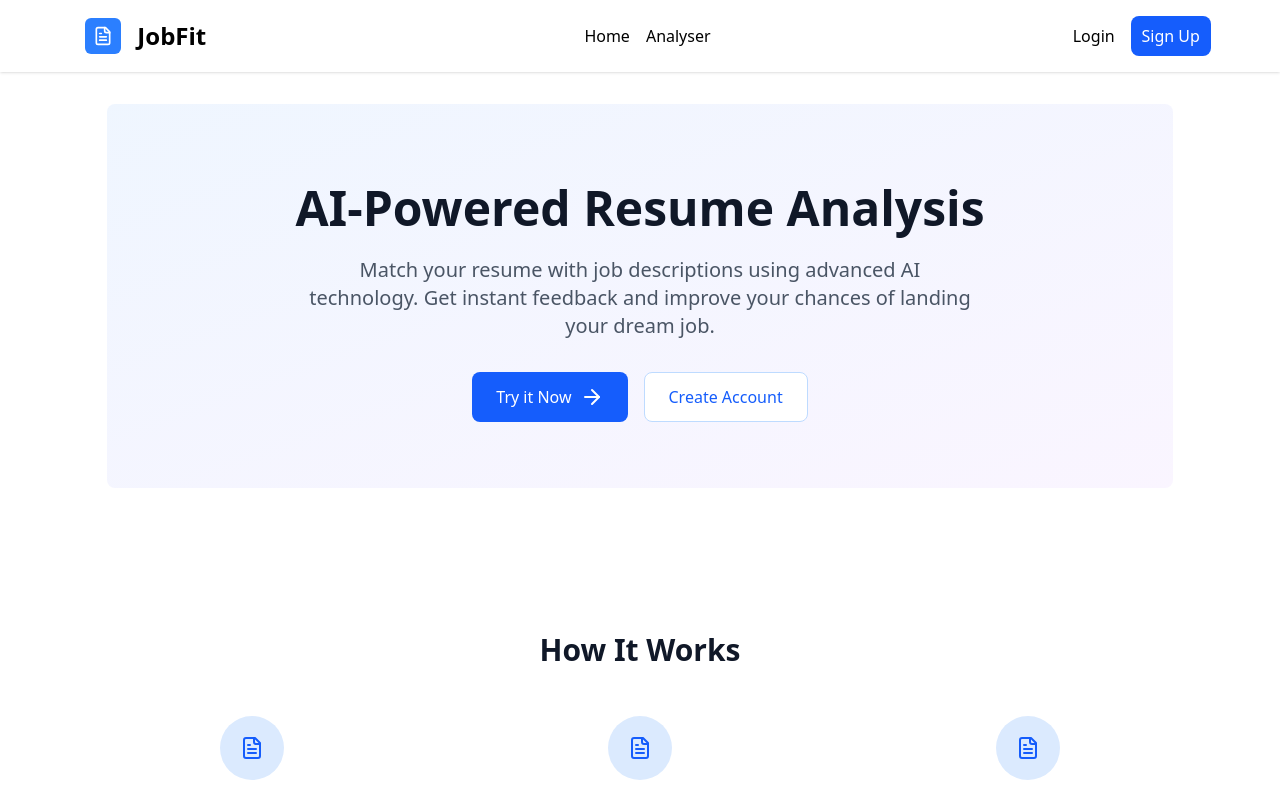
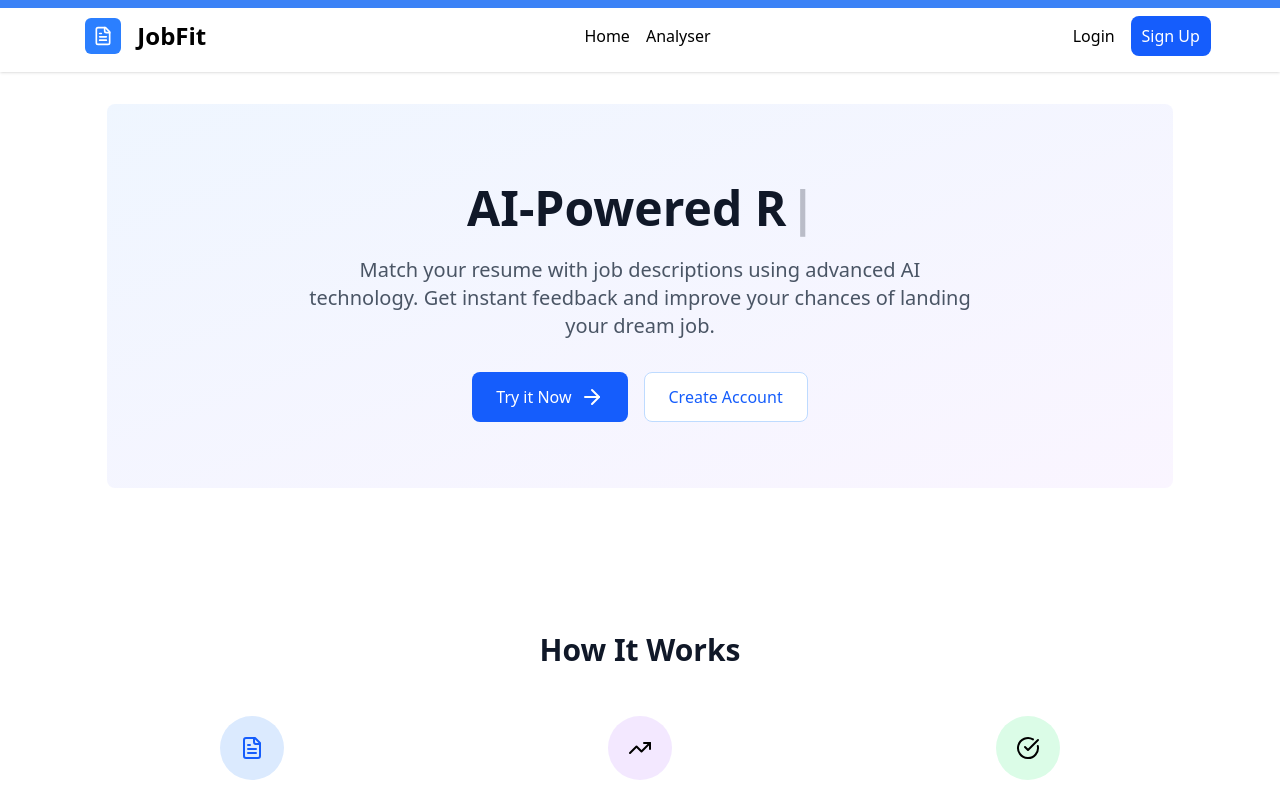
Before and after one commit to vasudevjoshi/JobFit, a React (Vite) app in the folder client/: page / in a window 1280 px wide. Shown: the top 800 px of the page. Built offline with nearby package versions, Linux system fonts and the light colour scheme; no server answers.

Commit message:
added the context api and scroll animations

```diff
--- a/client/package.json
+++ b/client/package.json
@@ -11,12 +11,14 @@
   },
   "dependencies": {
     "@tailwindcss/vite": "^4.1.7",
+    "framer-motion": "^12.18.1",
     "lucide-react": "^0.511.0",
     "react": "^19.1.0",
     "react-dom": "^19.1.0",
     "react-hot-toast": "^2.5.2",
     "react-icons": "^5.5.0",
     "react-router-dom": "^7.6.0",
+    "react-simple-typewriter": "^5.0.1",
     "tailwindcss": "^4.1.7"
   },
   "devDependencies": {
--- a/client/src/App.jsx
+++ b/client/src/App.jsx
@@ -7,12 +7,31 @@ import { Routes, Route } from 'react-router-dom'
 import Navbar from './components/Navbar'
 import Footer from './components/Footer'
 import { Toaster, toast } from 'react-hot-toast';
+import {motion, useScroll,useInView} from 'framer-motion'
+import {useRef} from 'react'
 function App() {
-
+  const { scrollYProgress } = useScroll();
+  const ref = useRef(null);
+  const isInView = useInView(ref, { once: true });
 
   return (
-
-    <div>
+    <>
+      {/* Scroll Progress Bar */}
+      <motion.div
+        style={{
+          position: "fixed",
+          top: 0,
+          left: 0,
+          right: 0,
+          height: "8px",
+          background: "#3b82f6",
+          zIndex: 9999,
+          scaleX: scrollYProgress,
+          transformOrigin: "0%",
+        }}
+      />
+      <motion.div
+      >
         <Navbar/>
         <Routes>
           <Route path="/" element={<Home />} />
@@ -22,8 +41,8 @@ function App() {
         </Routes>
         <Footer/>
         <Toaster/>
-    </div>
+      </motion.div>
+    </>
   )
 }
-
 export default App
--- a/client/src/components/Hero.jsx
+++ b/client/src/components/Hero.jsx
@@ -1,21 +1,36 @@
 import React from 'react'
 import { ArrowRight } from 'lucide-react';
+import {Typewriter} from 'react-simple-typewriter';
+import { NavLink } from 'react-router-dom';
 
 const Hero = () => {
   return (
     <div className="w-11/12 sm:w-10/12 h-auto sm:h-96 text-center py-14 sm:py-20 px-2 sm:px-4 bg-gradient-to-br from-blue-50 to-purple-50 mx-auto rounded-lg mt-8 mb-12">
       <h1 className="text-3xl sm:text-5xl font-bold text-gray-900 mb-4 sm:mb-6">
-        AI-Powered Resume Analysis
+        <Typewriter
+          words={['AI-Powered Resume Analysis']}
+          loop={false}
+          cursor
+          cursorStyle="|"
+          typeSpeed={80}
+          deleteSpeed={50}
+          delaySpeed={1500}
+        />
       </h1>
       <p className="text-base sm:text-xl text-gray-600 mb-6 sm:mb-8 max-w-2xl mx-auto">
         Match your resume with job descriptions using advanced AI technology. Get instant feedback and improve your chances of landing your dream job.
       </p>
       <div className="flex flex-col sm:flex-row justify-center gap-4 sm:gap-x-4">
+
         <button className="px-5 sm:px-6 py-3 bg-blue-600 text-white rounded-lg hover:bg-blue-700 transition-colors flex items-center justify-center">
-          Try it Now <ArrowRight className="ml-2" />
+          <NavLink to ='/login' className="flex items-center">
+          Try it Now <ArrowRight className="ml-2" /></NavLink>
         </button>
+
         <button className="px-5 sm:px-6 py-3 bg-white text-blue-600 rounded-lg border border-blue-200 hover:bg-blue-50 transition-colors">
+          <NavLink to ='/signup'>
           Create Account
+          </NavLink>
         </button>
       </div>
     </div>
--- a/client/src/components/HowItWorks.jsx
+++ b/client/src/components/HowItWorks.jsx
@@ -1,8 +1,18 @@
 import React from "react";
-import { FileText } from "lucide-react";
+import { FileText,TrendingUp,CircleCheckBig } from "lucide-react";
+import { motion, useInView } from "framer-motion";
+import { useRef } from "react";
 const HowItWorks = () => {
+  const ref = useRef(null);
+  const isInView = useInView(ref, { once: true }); // `once: true` means it animates only the first time
+
   return (
-    <div className="w-11/12 mx-auto py-10 sm:py-16">
+    <motion.div
+       ref={ref}
+      initial={{ opacity: 0, y: 50 }}
+      animate={isInView ? { opacity: 1, y: 0 } : {}}
+      transition={{ duration: 1.0, ease: "easeIn" }}
+    className="w-11/12 mx-auto py-10 sm:py-16">
       <h1 className="text-2xl sm:text-3xl font-bold text-center text-gray-900 mb-8 sm:mb-12 mx-auto">
         How It Works
       </h1>
@@ -18,8 +28,8 @@ const HowItWorks = () => {
         </div>
 
         <div className="text-center mx-auto">
-          <div className="w-16 h-16 bg-blue-100 rounded-full flex items-center justify-center mb-5 sm:mb-7 mx-auto">
-            <FileText className="text-blue-600" />
+          <div className="w-16 h-16  bg-purple-100 rounded-full flex items-center justify-center mb-5 sm:mb-7 mx-auto">
+            <TrendingUp className="" />
           </div>
           <h1 className="text-lg sm:text-xl font-semibold mb-2">AI Analysis</h1>
           <p className="text-gray-600 text-sm sm:text-base">
@@ -28,8 +38,8 @@ const HowItWorks = () => {
         </div>
 
         <div className="text-center mx-auto">
-          <div className="w-16 h-16 bg-blue-100 rounded-full flex items-center justify-center mb-5 sm:mb-7 mx-auto">
-            <FileText className="text-blue-600" />
+          <div className="w-16 h-16 bg-green-100 rounded-full flex items-center justify-center mb-5 sm:mb-7 mx-auto">
+            <CircleCheckBig className="" />
           </div>
           <h1 className="text-lg sm:text-xl font-semibold mb-2">Get Results</h1>
           <p className="text-gray-600 text-sm sm:text-base">
@@ -37,7 +47,7 @@ const HowItWorks = () => {
           </p>
         </div>
       </div>
-    </div>
+    </motion.div>
   );
 };
 
--- a/client/src/components/ImproveJobSearch.jsx
+++ b/client/src/components/ImproveJobSearch.jsx
@@ -1,9 +1,18 @@
 import React from 'react'
 import { ArrowRight } from 'lucide-react'
+import { motion, useInView } from "framer-motion";
+import { useRef } from "react";
 
 const ImproveJobSearch = () => {
+  const ref = useRef(null);
+  const isInView = useInView(ref, { once: true });
   return (
-    <div className="w-11/12 sm:w-10/12 py-10 sm:py-16 mt-10 sm:mt-20 bg-blue-600 mx-auto rounded-lg">
+    <motion.div
+      ref={ref}
+      initial={{ opacity: 0, y: 50 }}
+      animate={isInView ? { opacity: 1, y: 0 } : {}}
+      transition={{ duration: 1.0, ease: "easeIn" }}
+    className="w-11/12 sm:w-10/12 py-10 sm:py-16 mt-10 sm:mt-20 bg-blue-600 mx-auto rounded-lg">
       <div className="max-w-4xl mx-auto text-center text-white px-2 sm:px-4">
         <p className="text-2xl sm:text-3xl font-bold mb-4 sm:mb-6">
           Ready to Improve Your Job Search
@@ -15,7 +24,7 @@ const ImproveJobSearch = () => {
           Get Started <ArrowRight className="ml-2" />
         </button>
       </div>
-    </div>
+    </motion.div>
   )
 }
 
--- a/client/src/components/Testimonial.jsx
+++ b/client/src/components/Testimonial.jsx
@@ -1,8 +1,17 @@
 import React from 'react'
 import { info } from '../constants/testimonial'
+import { motion, useInView } from "framer-motion";
+import { useRef } from "react";
 const Testimonial = () => {
+  const ref = useRef(null);
+      const isInView = useInView(ref, { once: true });
   return (
-    <div className="py-10 sm:py-16 mt-10 sm:mt-20">
+    <motion.div
+      ref={ref}
+      initial={{ opacity: 0, y: 50 }}
+      animate={isInView ? { opacity: 1, y: 0 } : {}}
+      transition={{ duration: 1.0, ease: "easeIn" }}
+    className="py-10 sm:py-16 mt-10 sm:mt-20">
       <div className="max-w-5xl mx-auto px-4">
         <p className="text-2xl sm:text-3xl font-bold text-center text-gray-900 mb-8 sm:mb-12">
           What Our Users Say
@@ -25,7 +34,7 @@ const Testimonial = () => {
           ))}
         </div>
       </div>
-    </div>
+    </motion.div>
   )
 }
 
--- a/client/src/components/WhyChooseSkillMatch.jsx
+++ b/client/src/components/WhyChooseSkillMatch.jsx
@@ -1,8 +1,17 @@
 import React from 'react'
 import { info } from '../constants/WhyChooseSkillMatch'
+import { motion, useInView } from "framer-motion";
+import { useRef } from "react";
 const WhyChooseSkillMatch = () => {
+   const ref = useRef(null);
+    const isInView = useInView(ref, { once: true });
   return (
-    <div className="py-10 sm:py-16 bg-gray-50">
+    <motion.div
+    ref={ref}
+      initial={{ opacity: 0, y: 50 }}
+      animate={isInView ? { opacity: 1, y: 0 } : {}}
+      transition={{ duration: 1.0, ease: "easeIn" }}
+    className="py-10 sm:py-16 bg-gray-50">
       <div className="max-w-5xl mx-auto px-4">
         <p className="text-2xl sm:text-3xl font-bold text-center text-gray-900 mb-8 sm:mb-12">
           Why Choose SkillMatch
@@ -16,7 +25,7 @@ const WhyChooseSkillMatch = () => {
           ))}
         </div>
       </div>
-    </div>
+    </motion.div>
   )
 }
 
--- /dev/null
+++ b/client/src/context/Auth.jsx
@@ -0,0 +1,22 @@
+import { createContext, useContext, useState } from 'react';
+const AuthContext = createContext(null);
+
+export const useAuth = () => useContext(AuthContext);
+
+export const AuthProvider = (props)=>{
+    const [user, setUser] = useState(null);
+    const [loading, setLoading] = useState(true);
+    const [isAuthenticated, setIsAuthenticated] = useState(false);
+    return <AuthContext.Provider
+        value ={{
+            user,
+            setUser,
+            loading,
+            setLoading,
+            isAuthenticated,
+            setIsAuthenticated
+        }}
+    >
+        {props.children}
+    </AuthContext.Provider>
+}
--- a/client/src/main.jsx
+++ b/client/src/main.jsx
@@ -3,11 +3,15 @@ import { createRoot } from 'react-dom/client'
 import { BrowserRouter } from 'react-router-dom'
 import './index.css'
 import App from './App.jsx'
+import { AuthProvider } from './context/Auth.jsx'
 
 createRoot(document.getElementById('root')).render(
+
+  <AuthProvider>
   <StrictMode>
     <BrowserRouter>
       <App />
     </BrowserRouter>
-  </StrictMode>,
+  </StrictMode>
+  </AuthProvider>
 )
--- a/client/src/pages/Home.jsx
+++ b/client/src/pages/Home.jsx
@@ -6,6 +6,7 @@ import WhyChooseSkillMatch from '../components/WhyChooseSkillMatch'
 import Testimonial from '../components/Testimonial'
 import ImproveJobSearch from '../components/ImproveJobSearch'
 import Footer from '../components/Footer'
+
 
 const Home = () => {
   return (
--- a/client/src/pages/Login.jsx
+++ b/client/src/pages/Login.jsx
@@ -2,13 +2,14 @@ import React, { useState } from 'react';
 import { Link, useNavigate } from 'react-router-dom';
 import { LogIn } from 'lucide-react';
 import { toast } from 'react-hot-toast'
+import {useAuth} from '../context/Auth.jsx'; // Adjust the import path as necessary
 const Login = () => {
   const [formData, setFormData] = useState({ email: '', password: '' });
   const [loading, setLoading] = useState(false);
   const [message, setMessage] = useState('');
   const [success, setSuccess] = useState(false);
   const navigate = useNavigate();
-
+  const Auth = useAuth();
   const handleChange = (e) => {
     setFormData({
       ...formData,
@@ -28,20 +29,23 @@ const Login = () => {
         body: JSON.stringify(formData),
         credentials: 'include'
       });
-      const data = await res.json();
-      if (data.success) {
+      const result = await res.json();
+      if (result.success) {
         setSuccess(true);
         setMessage('Login successful!');
         toast.success('Login successful!');
+        Auth.setUser(result.data);
+        Auth.setIsAuthenticated(true);
+        Auth.setLoading(false);
         // Optionally save token: localStorage.setItem('token', data.token);
         setTimeout(() => navigate('/'), 1000); // Redirect after 1s
       } else {
-        setMessage(data.message || 'Login failed');
-        toast.error(data.message || 'Login failed');
+        setMessage(result.message || 'Login failed');
+        toast.error(result.message || 'Login failed');
       }
     } catch (err) {
       setMessage('Error during login');
-       toast.error(data.message || 'Login failed');
+       toast.error(result.message || 'Login failed');
     }
     setLoading(false);
   };
```
Also changed, not shown: client/src/components/Navbar.jsx (+117 -49 lines), 1 other file (tests, documents, lock files or other folders). Lines whose indentation alone changed are shown as unchanged.
